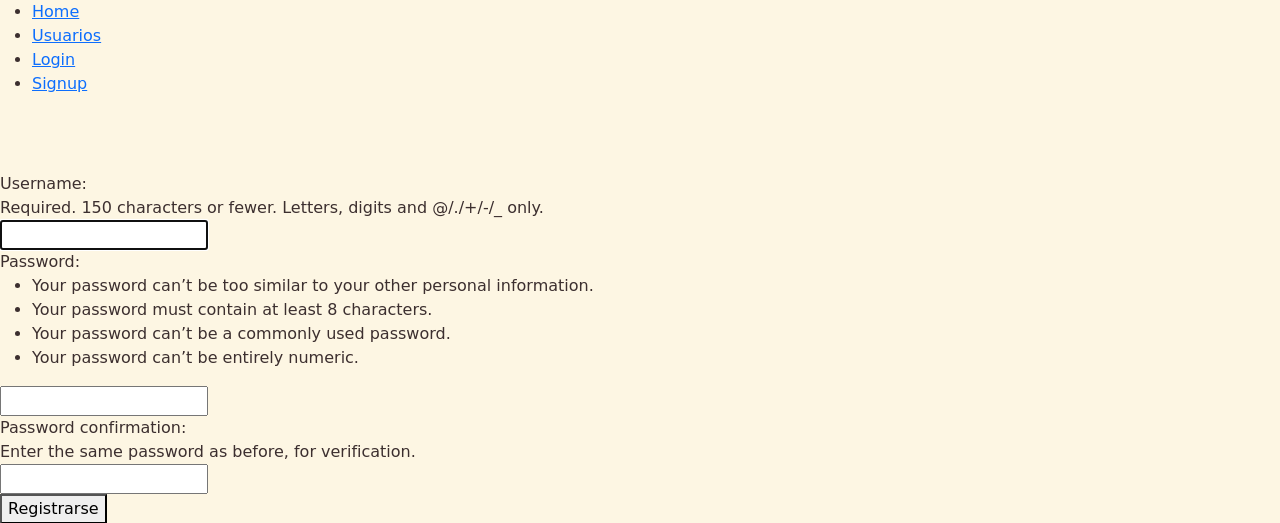
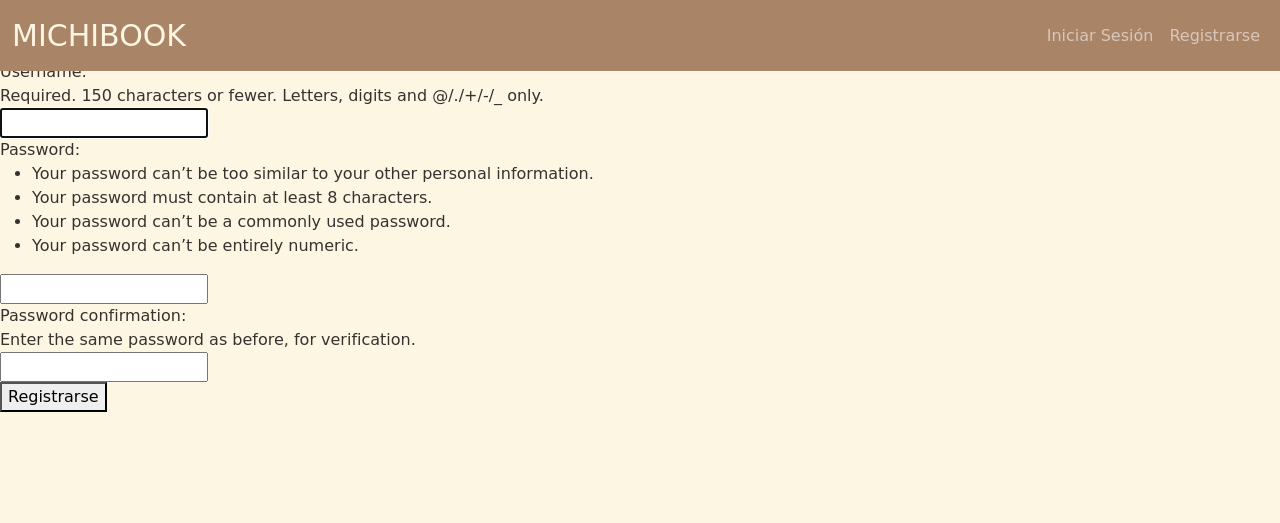
Before and after one commit to R2d2cruz/michibook, a Django app: page /registrar/ in a window 1280 px wide. Shown: the top 523 px of the page. Run offline with Django 5.2, Linux system fonts and the light colour scheme; some libraries are stand-ins or nearby versions; some web fonts are replaced.

Commit message:
Apply styles in _navbar.html

```diff
--- a/templates/_navbar.html
+++ b/templates/_navbar.html
@@ -1,22 +1,39 @@
-<nav>
-    <ul>
+<nav class="navbar navbar-expand-lg navbar-dark fixed-top">
+    <div class="container-fluid">
+        <a class="navbar-brand me-auto" href="{% url 'feed' %}">
+            <span>MICHIBOOK</span>
+        </a>
+
+        <button class="navbar-toggler" type="button" data-bs-toggle="collapse" data-bs-target="#navbarNav"
+            aria-controls="navbarNav" aria-expanded="false" aria-label="Toggle navigation">
+            <span class="navbar-toggler-icon"></span>
+        </button>
+
+        <div class="collapse navbar-collapse" id="navbarNav">
+            <ul class="navbar-nav ms-auto mb-2 mb-lg-0 align-items-center">
+                {% if user.is_authenticated %}
+                <li class="nav-item dropdown ms-lg-3">
+                    <a class="nav-link dropdown-toggle d-flex align-items-center" href="#" id="profileDropdown"
+                        role="button" data-bs-toggle="dropdown" aria-expanded="false">
+                        <div class="profile-circle-out">
+                            <div class="profile-circle-in"></div>
+                        </div>
+                    </a>
+
+                    <ul class="dropdown-menu dropdown-menu-end" aria-labelledby="profileDropdown">
+                        <li><a class="dropdown-item" href="{% url 'userProfile' user.username %}">Perfil</a></li>
                         <li>
-            <a href="{% url 'feed' %}">Home</a>
+                            <hr class="dropdown-divider">
                         </li>
-        <li>
-            <a href="{% url 'users' %}">Usuarios</a>
+                        <li><a class="dropdown-item" href="{% url 'logout' %}">Cerrar Sesión</a></li>
+                    </ul>
                 </li>
-        {% if user.is_authenticated%}
-            <li>
-                <a href="{% url 'logout' %}">Logout</a>
-            </li>
+
                 {% else %}
-            <li>
-                <a href="{% url 'login' %}">Login</a>
-            </li>
-            <li>
-                <a href="{% url 'register' %}">Signup</a>
-            </li>
+                <li class="nav-item"><a class="nav-link" href="{% url 'login' %}">Iniciar Sesión</a></li>
+                <li class="nav-item"><a class="nav-link" href="{% url 'register' %}">Registrarse</a></li>
                 {% endif %}
             </ul>
+        </div>
+    </div>
 </nav>
```
Lines whose indentation alone changed are shown as unchanged.
